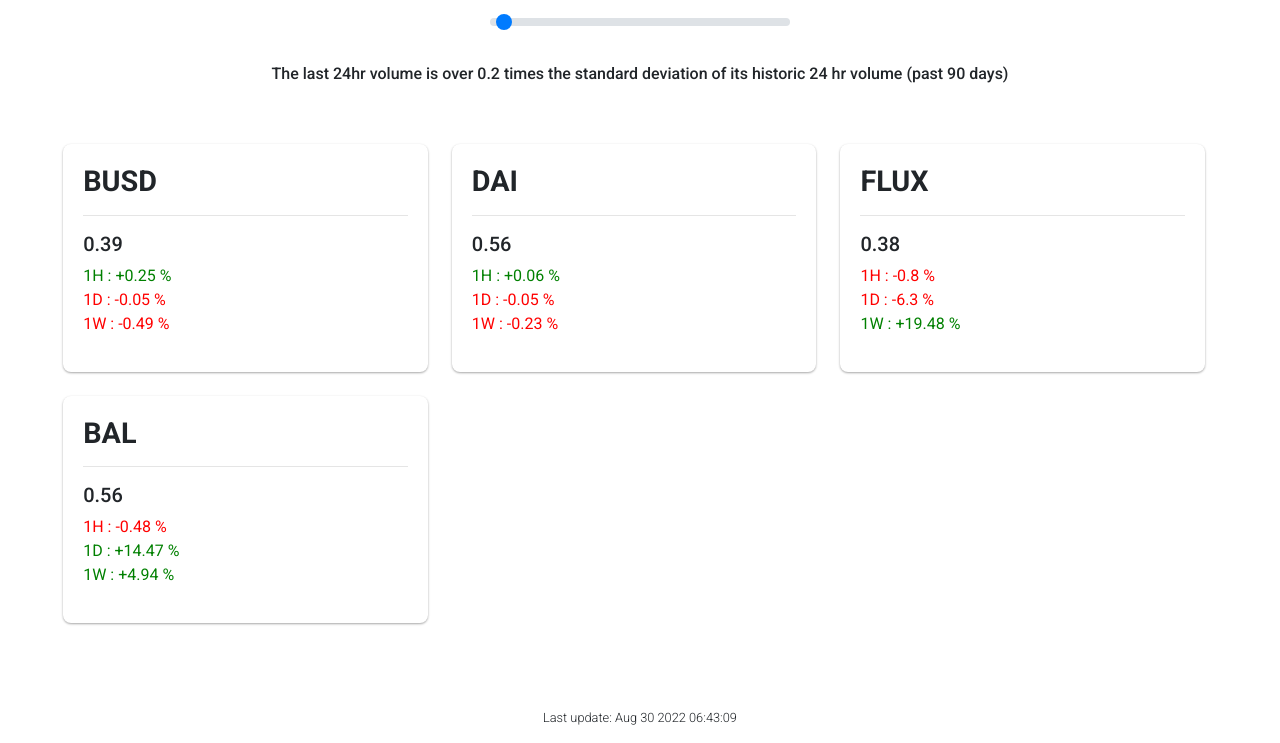
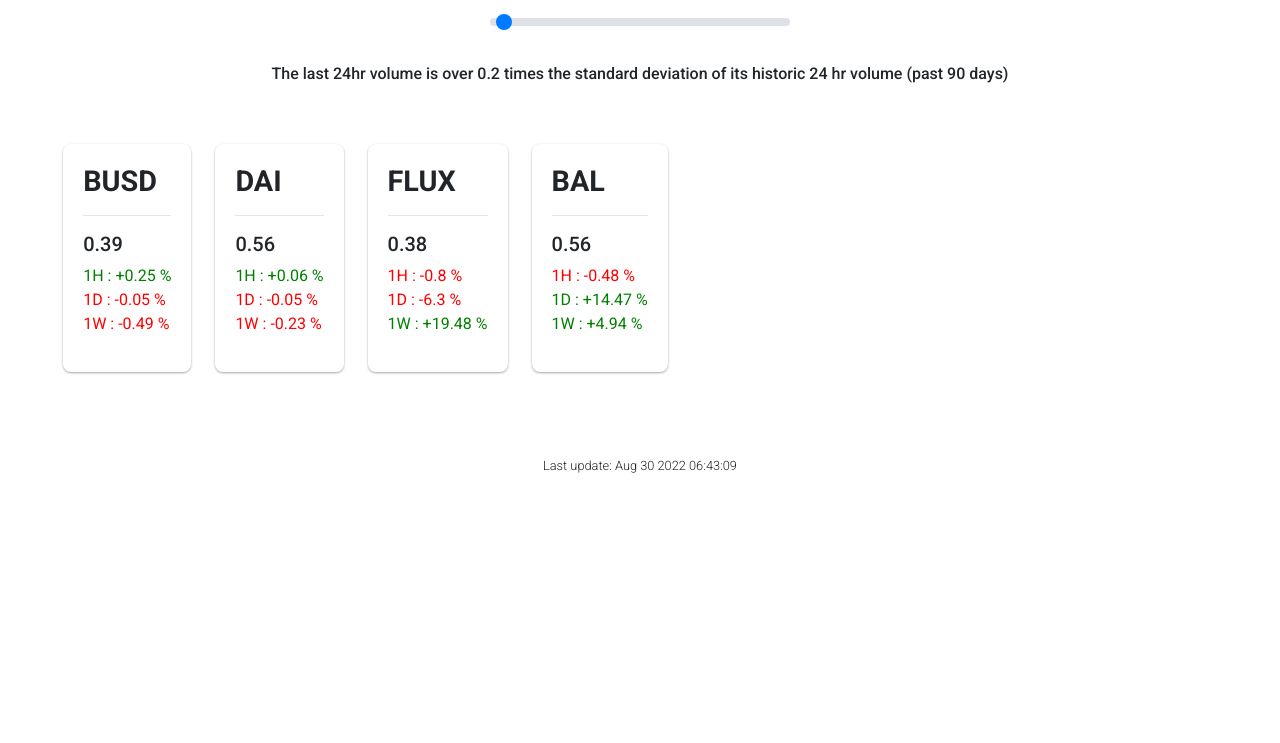
Before and after one commit to EricGerbers/crypto-volume-alert, a plain HTML site: page index.html in a window 1280 px wide. Shown: the part 119-862 px from the top of the page. After the commit the page ends 800 px from the top, so only its background shows below. Drawn offline with nearby package versions, Linux system fonts and the light colour scheme.

Commit message:
update css

```diff
--- a/static/style/css/index.css
+++ b/static/style/css/index.css
@@ -86,7 +86,7 @@ a.custom-card:hover {
 .card {
     margin: 12px;
     align-content: center;
-    flex: 0 1 calc(33% - 24px);
+/*     flex: 0 1 calc(33% - 24px); */
     border-radius: 8px;
     border-style: none;
     box-shadow: 0 1px 3px rgba(0, 0, 0, 0.12), 0 1px 2px rgba(0, 0, 0, 0.24);
```
